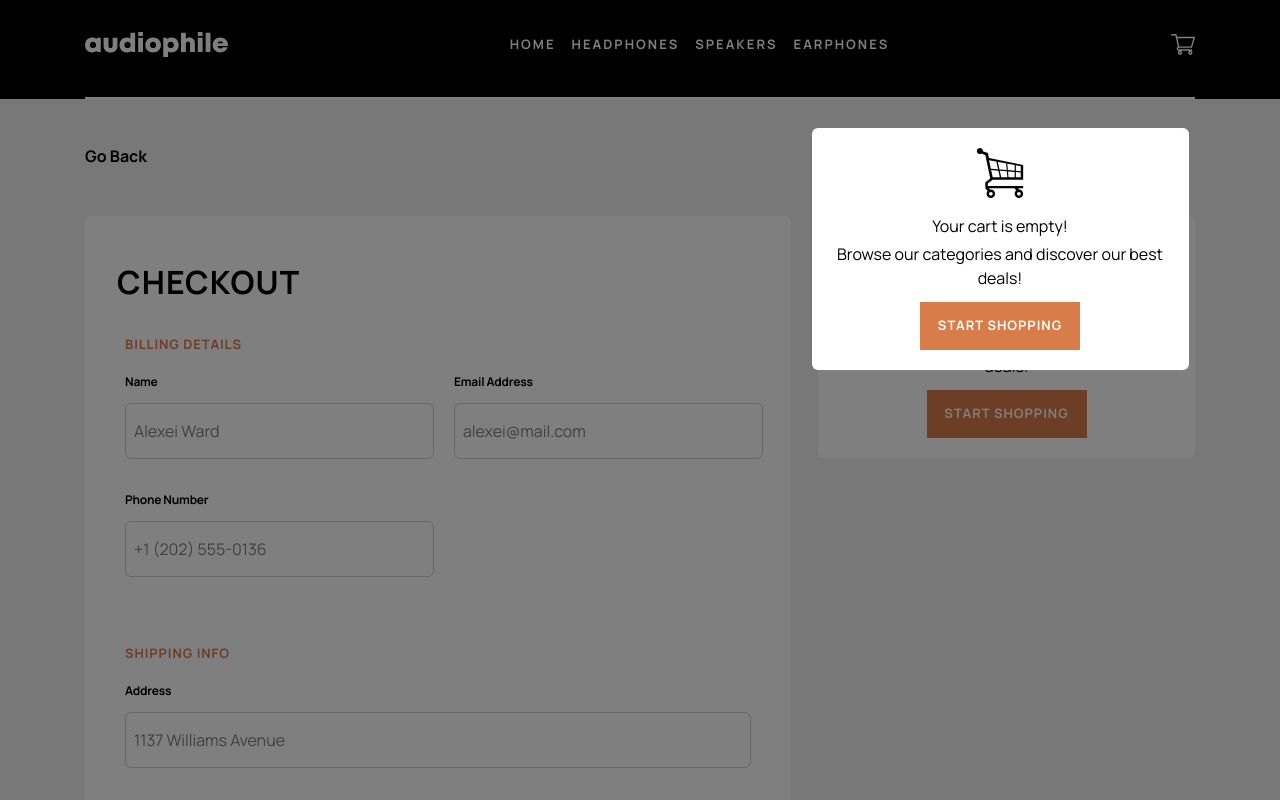
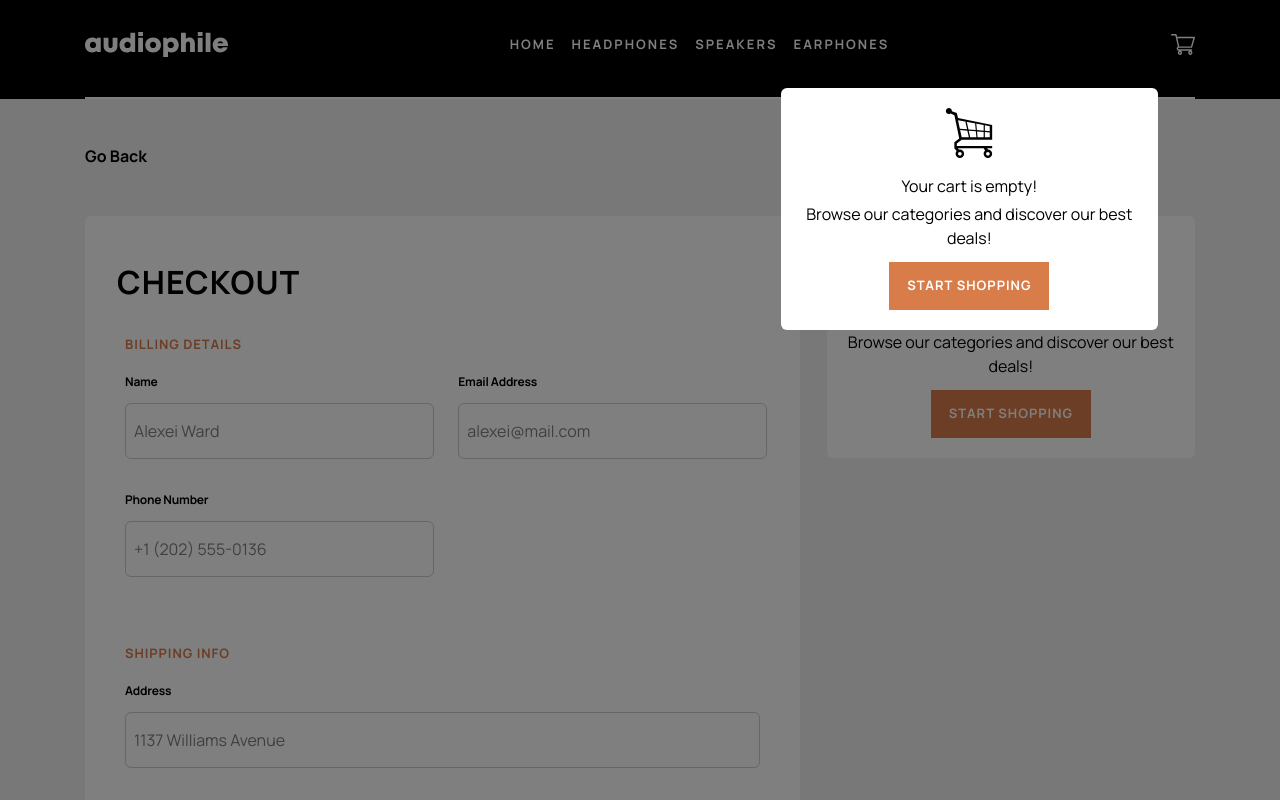
Before and after one commit to BigDahn/audiophile, a Next.js app: page /checkout in a window 1280 px wide. Both pictures are taken after a click on the button 1182 px from the left and 44 px from the top of the page. Shown: the top 800 px of the page. Built offline with nearby package versions, Linux system fonts and the light colour scheme.

Commit message:
modal issue fixed

```diff
--- a/app/_components/Cart.js
+++ b/app/_components/Cart.js
@@ -2,7 +2,7 @@
 
 import Image from "next/image";
 import { Modal } from "../_ui/modal";
-import { Link } from "lucide-react";
+
 import { useCart } from "../_context/CartContainer";
 import EmptyCart from "./EmptyCart";
 import CartItemList from "./CartItemList";
@@ -26,10 +26,11 @@ function Cart() {
           </div>
         )}
       </Modal.Open>
-      <Modal.ModalWindow open="modal">
-        <main className=" fixed inset-0 z-[9999] top-[8em] left-[45em]">
-          {cart.length < 1 ? <EmptyCart /> : <CartItemList />}
-        </main>
+      <Modal.ModalWindow
+        open="modal"
+        style="fixed  h-fit w-fit  z-[9999] top-[11%] left-[61%]"
+      >
+        {cart.length < 1 ? <EmptyCart /> : <CartItemList />}
       </Modal.ModalWindow>
     </>
   );
--- a/app/_components/EmptyCart.js
+++ b/app/_components/EmptyCart.js
@@ -8,7 +8,7 @@ import Link from "next/link";
 
 function EmptyCart() {
   return (
-    <main className="w-[377px] bg-white max-h-[488px] flex flex-col  m-auto rounded-md ">
+    <main className="max-w-[377px] bg-white max-h-[488px] flex flex-col  m-auto rounded-md ">
       <div className="flex flex-col gap-4 justify-center w-full items-center px-5 py-5">
         <Image
           src="/assets/shared/desktop/empty-cart.svg"
--- /dev/null
+++ b/app/_hooks/useOutSideClick.js
@@ -0,0 +1,22 @@
+"use client";
+
+import { useEffect, useRef } from "react";
+
+export function useOutSideClick(handler, listeningCapture = true) {
+  const ref = useRef();
+
+  useEffect(() => {
+    function handleClick(e) {
+      if (ref.current && !ref.current.contains(e.target)) {
+        handler();
+      }
+    }
+    document.addEventListener("click", handleClick, listeningCapture);
+
+    return () => {
+      document.removeEventListener("click", handleClick, listeningCapture);
+    };
+  }, [handler, listeningCapture]);
+
+  return ref;
+}
--- a/app/_ui/modal.js
+++ b/app/_ui/modal.js
@@ -8,6 +8,7 @@ import {
   useState,
 } from "react";
 import { createPortal } from "react-dom";
+import { useOutSideClick } from "../_hooks/useOutSideClick";
 
 const CartModalContext = createContext();
 
@@ -35,19 +36,21 @@ function Open({ open: OpenModal, children }) {
 }
 
 function ModalWindow({ children, open: OpenModal, style }) {
+  const { openName, close } = useContext(CartModalContext);
+  const ref = useOutSideClick(close, true);
   const [isMounted, setIsMounted] = useState(false);
 
   useEffect(() => {
     setIsMounted(true);
   }, []);
 
-  const { openName, close } = useContext(CartModalContext);
-
   if (openName !== OpenModal) return null;
   return isMounted
     ? createPortal(
-        <main className="bg-black/50 fixed inset-0 z-[99999999] h-screen w-screen flex m-auto">
-          <div className={style}>{children}</div>
+        <main className="bg-black/50 fixed top-0 left-0 z-[99999999] h-screen w-screen flex m-auto">
+          <div ref={ref} className={style}>
+            {children}
+          </div>
         </main>,
         document.body
       )
```
